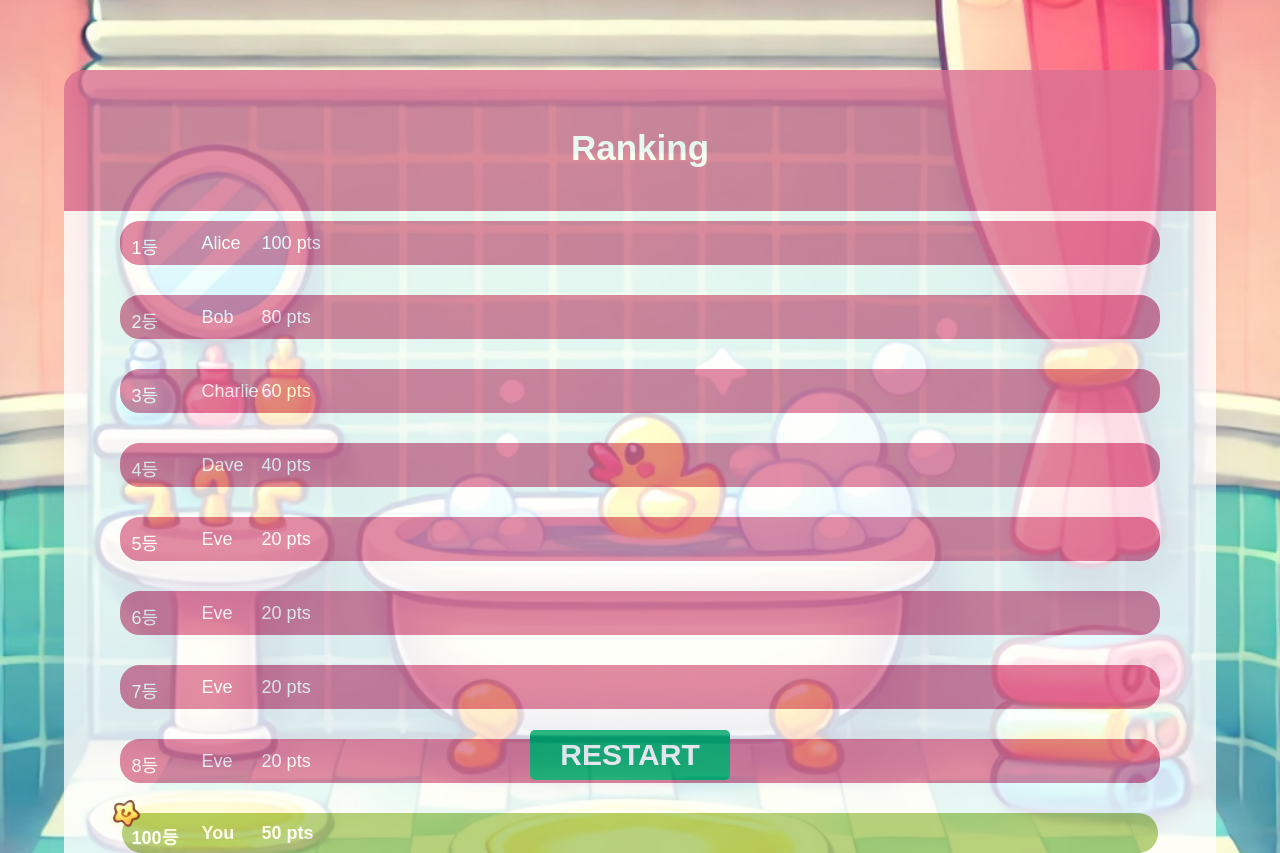
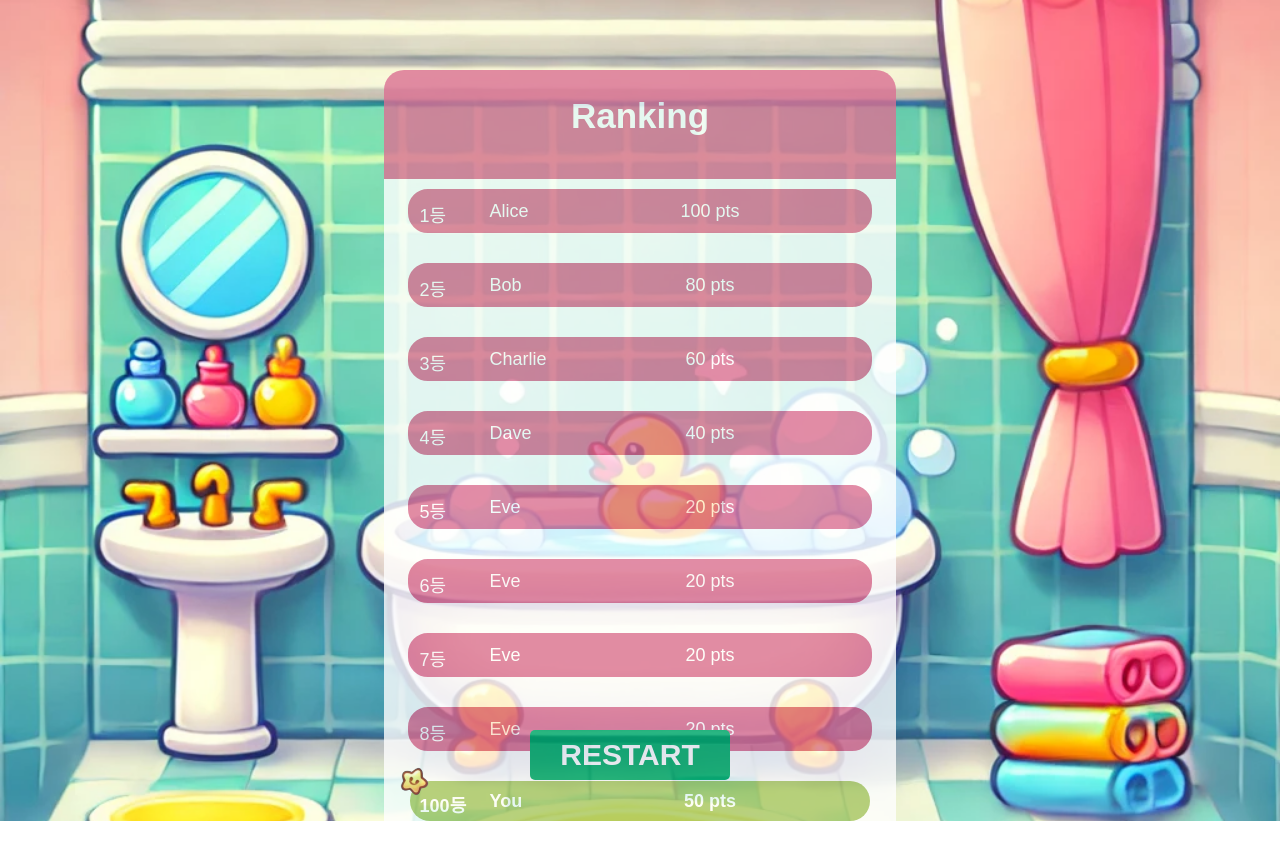
Before and after one commit to happyDDang/client, a Vue app: page /rank in a window 1280 px wide. After the commit the page ends 821 px from the top, so only its background shows below. Built offline with nearby package versions, Linux system fonts and the light colour scheme; no server answers.

Commit message:
chore: Change css

```diff
--- a/src/pages/rank.css
+++ b/src/pages/rank.css
@@ -9,7 +9,7 @@
 }
 .rank-box {
   background: palevioletred;
-  width: 90%;
+  width: 40%;
   height: 80%;
   font-size: 35px;
   display: flex;
@@ -65,6 +65,7 @@
   flex: 1;
   display: flex;
   align-items: center;
+  justify-content: center;
 }
 
 .my-rank {
```
